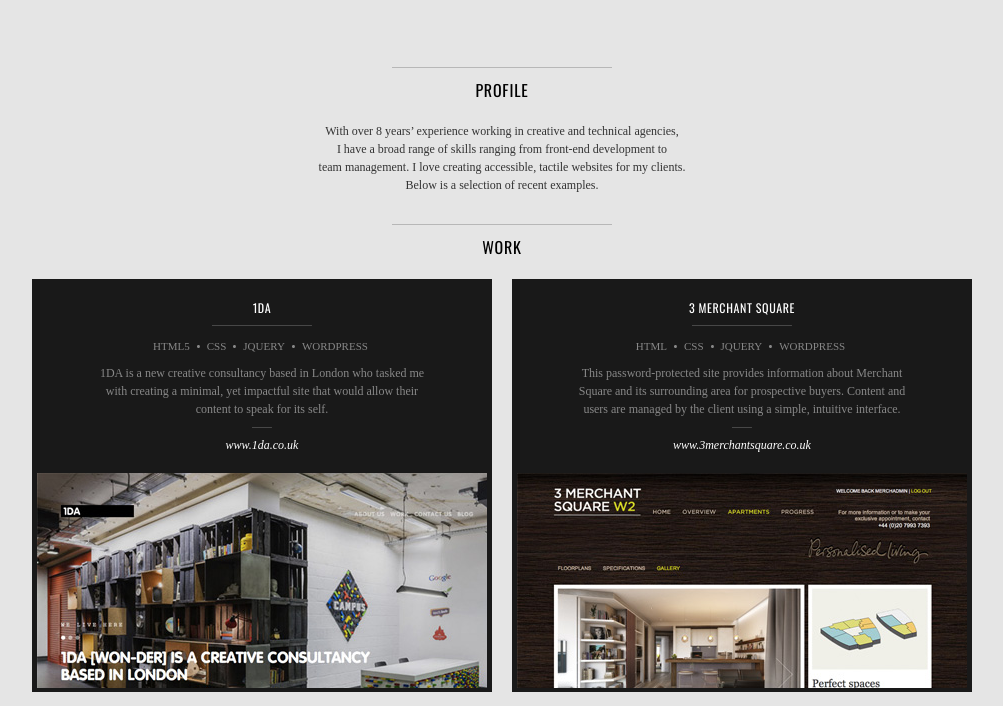
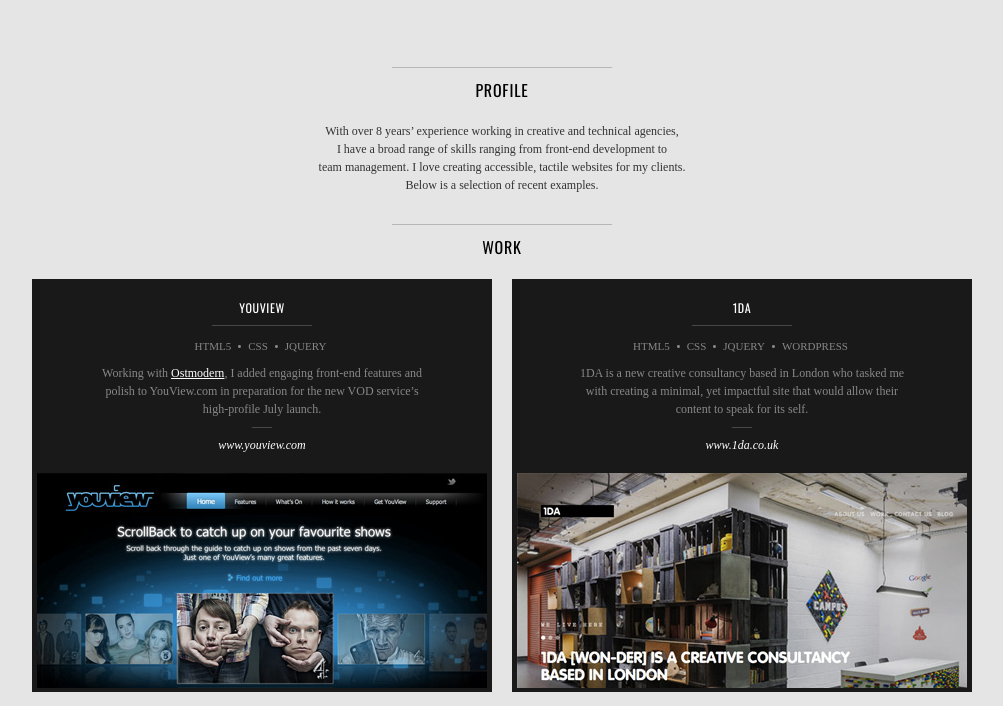
Before and after one commit to dndhm/decoderant, a plain HTML site: page index.html in a window 1280 px wide. Shown: the part 94-800 px from the top of the page, without its empty margins (138-1141 px from the left). Drawn offline with nearby package versions, Linux system fonts and the light colour scheme.

Commit message:
Added YouView project

```diff
--- a/index.html
+++ b/index.html
@@ -27,6 +27,17 @@
 	<section>
 		<h2>Work</h2>
 		<div class="project">
+			<h3>YouView</h3>
+			<ul>
+				<li class="first">HTML5</li>
+				<li>CSS</li>
+				<li>jQuery</li>
+			</ul>
+			<p>Working with <a class="external" href="http://ostmodern.co.uk/">Ostmodern</a>, I added engaging front-end features and polish to YouView.com in preparation for the new VOD service&rsquo;s high-profile July launch.</p>
+			<a class="external sitelink" href="http://www.youview.com">www.youview.com</a>
+			<img src="images/project_youview.jpg" width="450" height="215" alt="YouView" />
+		</div>
+		<div class="project odd">
 			<h3>1DA</h3>
 			<ul>
 				<li class="first">HTML5</li>
@@ -38,7 +49,7 @@
 			<a class="external sitelink" href="http://www.1da.co.uk">www.1da.co.uk</a>
 			<img src="images/project_1da.jpg" width="450" height="215" alt="1DA" />
 		</div>
-		<div class="project odd">
+		<div class="project">
 			<h3>3 Merchant Square</h3>
 			<ul>
 				<li class="first">HTML</li>
@@ -50,7 +61,7 @@
 			<a class="external sitelink" href="http://www.3merchantsquare.co.uk">www.3merchantsquare.co.uk</a>
 			<img src="images/project_3merchantsquare.jpg" width="450" height="215" alt="3 Merchant Square" />
 		</div>
-		<div class="project">
+		<div class="project odd">
 			<h3>Bostock and Pollitt</h3>
 			<ul>
 				<li class="first">HTML</li>
@@ -62,7 +73,7 @@
 			<a class="external sitelink" href="http://www.bostockandpollitt.com">www.bostockandpollitt.com</a>
 			<img src="images/project_bostockandpollitt.jpg" width="450" height="215" alt="Bostock &amp; Pollitt" />
 		</div>
-		<div class="project odd">
+		<div class="project">
 			<h3>99 Bishopsgate</h3>
 			<ul>
 				<li class="first">HTML</li>
@@ -76,7 +87,7 @@
 			<img src="images/project_99bishopsgate.jpg" width="450" height="215" alt="99 Bishopsgate" />
 		</div>
 
-		<div class="project">
+		<div class="project odd">
 			<h3>London Wall Place</h3>
 			<ul>
 				<li class="first">HTML</li>
@@ -89,7 +100,7 @@
 			<a class="external sitelink" href="http://www.londonwallplace.com">www.londonwallplace.com</a>
 			<img src="images/project_londonwallplace.jpg" width="450" height="215" alt="London Wall Place" />
 		</div>
-		<div class="project odd">
+		<div class="project">
 			<h3>Morgan Sindall AR 2010</h3>
 			<ul>
 				<li class="first">HTML</li>
@@ -102,7 +113,7 @@
 			<img src="images/project_morgansindall2010.jpg" width="450" height="215" alt="Morgan Sindall AR 2010" />
 		</div>
 
-		<div class="project">
+		<div class="project odd">
 			<h3>World's Biggest Coffee Morning</h3>
 			<ul>
 				<li class="first">HTML</li>
@@ -115,7 +126,7 @@
 		</div>
 
 
-		<div class="project odd">
+		<div class="project">
 			<h3>Code of Conviction</h3>
 			<ul>
 				<li class="first">HTML</li>
@@ -130,7 +141,7 @@
 			<img src="images/project_codeofconviction.jpg" width="450" height="215" alt="Code of Conviction" />
 		</div>
 
-		<div class="project">
+		<div class="project odd">
 			<h3>BTG International</h3>
 			<ul>
 				<li class="first">HTML</li>
@@ -142,7 +153,7 @@
 			<img src="images/project_btg.jpg" width="450" height="215" alt="BTG International" />
 		</div>
 
-		<div class="project odd">
+		<div class="project">
 			<h3>The Westminster Terrace</h3>
 			<ul>
 				<li class="first">HTML</li>
```
Also changed, not shown: images/project_youview.jpg (added).
